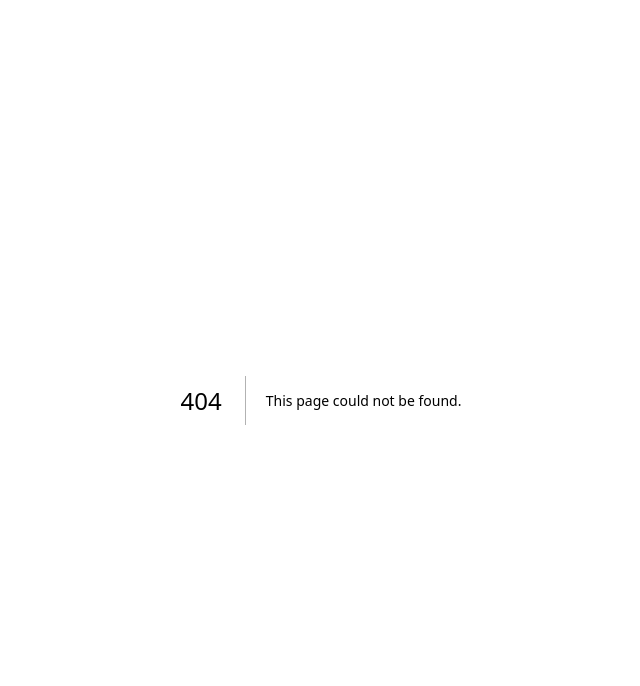
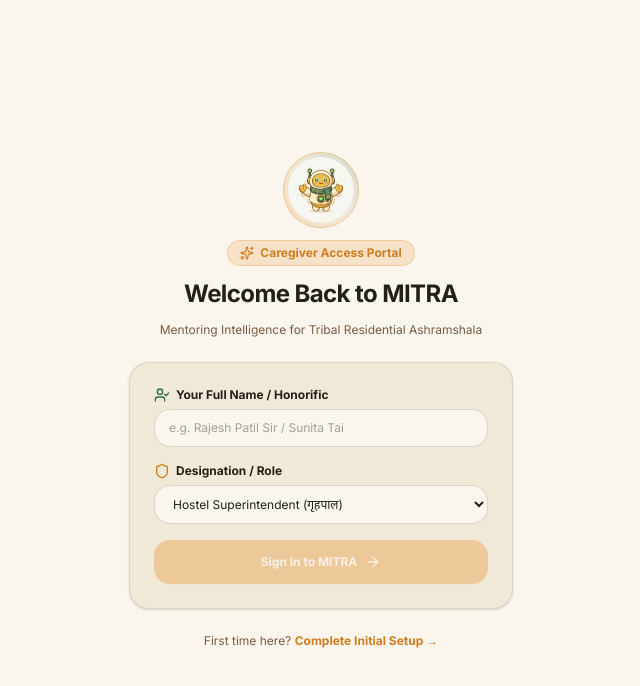
Before and after one commit to Vikas-pixel-bot/MITRA, a Next.js app: page /login in a window 1280 px wide. Before the commit this address had no page. Shown: the top 686 px of the page, without its empty margins (319-959 px from the left). Built offline with nearby package versions, Linux system fonts and the light colour scheme.

Commit message:
feat: Add dedicated login route at /login and enable inline profile name editing in Me space

```diff
--- a/src/actions/user.ts
+++ b/src/actions/user.ts
@@ -74,3 +74,24 @@ export async function saveOnboardingUser(data: OnboardingData) {
     return { success: false, error: message };
   }
 }
+
+export async function updateUserProfile(userId: string, data: { name: string; honorific?: string }) {
+  try {
+    if (!data.name.trim()) {
+      return { success: false as const, error: 'Name cannot be empty' };
+    }
+
+    const updatedUser = await prisma.user.update({
+      where: { id: userId },
+      data: {
+        name: data.name.trim(),
+        honorific: data.honorific ? data.honorific.trim() : data.name.trim(),
+      },
+    });
+
+    return { success: true as const, user: updatedUser };
+  } catch (error) {
+    console.error('Error updating user profile:', error);
+    return { success: false as const, error: 'Failed to update profile' };
+  }
+}
--- a/src/app/(app)/me/page.tsx
+++ b/src/app/(app)/me/page.tsx
@@ -21,8 +21,12 @@ import {
   Flame,
   Award,
   Trash2,
+  Edit2,
+  Save,
+  X,
 } from 'lucide-react';
 import { getMeOverview, addReflection } from '@/actions/me';
+import { updateUserProfile } from '@/actions/user';
 import { getUserHabits, toggleHabit, addCustomHabit, deleteHabit, HabitItem } from '@/actions/habits';
 import { MitraDoodleAvatar } from '@/components/illustrations/MitraDoodleAvatar';
 import { DailyMotivationCard } from '@/components/cards/DailyMotivationCard';
@@ -45,6 +49,9 @@ export default function MePage() {
   const [newHabitName, setNewHabitName] = useState('');
   const [addingHabit, setAddingHabit] = useState(false);
   const [expandedHabits, setExpandedHabits] = useState<Record<string, boolean>>({});
+  const [isEditingName, setIsEditingName] = useState(false);
+  const [editNameInput, setEditNameInput] = useState('');
+  const [savingName, setSavingName] = useState(false);
 
   const toggleHabitExpand = (e: React.MouseEvent, habitId: string) => {
     e.stopPropagation();
@@ -129,6 +136,17 @@ export default function MePage() {
     await deleteHabit(habitId);
   };
 
+  const handleSaveProfile = async () => {
+    if (!editNameInput.trim() || !overview?.success) return;
+    setSavingName(true);
+    const res = await updateUserProfile(overview.user.id, { name: editNameInput.trim(), honorific: editNameInput.trim() });
+    if (res.success && res.user) {
+      setOverview((prev) => (prev?.success ? { ...prev, user: res.user } : prev));
+      setIsEditingName(false);
+    }
+    setSavingName(false);
+  };
+
   if (state === 'loading') {
     return (
       <main className="flex min-h-[100dvh] items-center justify-center px-6 text-center text-xs text-moon/50">
@@ -164,12 +182,48 @@ export default function MePage() {
 
   return (
     <main className="flex min-h-[100dvh] w-full flex-col gap-5 px-6 pb-28 [padding-top:max(1.5rem,env(safe-area-inset-top))]">
-      {/* Visual Header */}
+      {/* Visual Profile Header with Editable Name */}
       <header className="flex items-center justify-between rounded-card border border-morning-sun/20 bg-gradient-to-r from-morning-sun/15 to-cloud-strong p-4 shadow-xs">
-        <div className="space-y-1">
-          <div className="flex items-center gap-2">
-            <h1 className="text-xl font-bold tracking-tight text-moon">{addressee}</h1>
-          </div>
+        <div className="space-y-1.5 flex-1 pr-2">
+          {isEditingName ? (
+            <div className="flex items-center gap-2">
+              <input
+                type="text"
+                value={editNameInput}
+                onChange={(e) => setEditNameInput(e.target.value)}
+                placeholder="Enter your name / honorific..."
+                className="rounded-button border border-morning-sun/40 bg-cloud px-3 py-1.5 text-sm font-bold text-moon focus:outline-none"
+              />
+              <button
+                disabled={savingName || !editNameInput.trim()}
+                onClick={handleSaveProfile}
+                className="flex items-center gap-1 rounded-button bg-morning-sun px-2.5 py-1.5 text-xs font-bold text-white shadow-xs hover:bg-morning-sun-strong disabled:opacity-40"
+              >
+                <Save className="h-3.5 w-3.5" /> Save
+              </button>
+              <button
+                onClick={() => setIsEditingName(false)}
+                className="rounded-button border border-moon/20 bg-cloud px-2 py-1.5 text-xs font-bold text-earth hover:bg-moon/10"
+              >
+                <X className="h-3.5 w-3.5" />
+              </button>
+            </div>
+          ) : (
+            <div className="flex items-center gap-2">
+              <h1 className="text-xl font-bold tracking-tight text-moon">{addressee}</h1>
+              <button
+                type="button"
+                onClick={() => {
+                  setEditNameInput(addressee);
+                  setIsEditingName(true);
+                }}
+                className="flex items-center gap-1 rounded-full bg-cloud-strong border border-moon/10 px-2 py-0.5 text-[10px] font-bold text-earth hover:bg-morning-sun/10 hover:text-morning-sun-strong transition-colors"
+                title="Edit Profile Name"
+              >
+                <Edit2 className="h-3 w-3" /> Edit Profile
+              </button>
+            </div>
+          )}
           <p className="text-xs text-earth">Your monthly reflection journal, mood trends, and habit builder.</p>
         </div>
         <MitraDoodleAvatar size={52} />
--- /dev/null
+++ b/src/app/login/page.tsx
@@ -0,0 +1,108 @@
+'use client';
+
+import { useState } from 'react';
+import Link from 'next/link';
+import { useRouter } from 'next/navigation';
+import { motion } from 'framer-motion';
+import { LogIn, ArrowRight, Shield, Sparkles, UserCheck } from 'lucide-react';
+import { MitraDoodleAvatar } from '@/components/illustrations/MitraDoodleAvatar';
+
+export default function LoginPage() {
+  const router = useRouter();
+  const [nameInput, setNameInput] = useState('');
+  const [roleInput, setRoleInput] = useState('Hostel Superintendent');
+  const [loading, setLoading] = useState(false);
+
+  const handleLogin = (e: React.FormEvent) => {
+    e.preventDefault();
+    if (!nameInput.trim()) return;
+
+    setLoading(true);
+    // Store user session identifiers
+    window.localStorage.setItem('mitra:userName', nameInput.trim());
+    window.localStorage.setItem('mitra:userRole', roleInput);
+
+    setTimeout(() => {
+      router.push('/today');
+    }, 600);
+  };
+
+  return (
+    <main className="flex min-h-[100dvh] w-full flex-col items-center justify-center bg-cloud px-6 py-10">
+      <div className="w-full max-w-sm space-y-6 text-center">
+        {/* Brand Header */}
+        <motion.div
+          initial={{ opacity: 0, y: 16 }}
+          animate={{ opacity: 1, y: 0 }}
+          className="flex flex-col items-center space-y-3"
+        >
+          <MitraDoodleAvatar size={76} />
+          <span className="inline-flex items-center gap-1.5 rounded-full bg-morning-sun/20 px-3 py-1 text-xs font-bold text-morning-sun-strong border border-morning-sun/30">
+            <Sparkles className="h-3.5 w-3.5" /> Caregiver Access Portal
+          </span>
+          <h1 className="text-2xl font-bold tracking-tight text-moon">
+            Welcome Back to MITRA
+          </h1>
+          <p className="text-xs text-earth">
+            Mentoring Intelligence for Tribal Residential Ashramshala
+          </p>
+        </motion.div>
+
+        {/* Login Form Card */}
+        <motion.form
+          initial={{ opacity: 0, y: 16 }}
+          animate={{ opacity: 1, y: 0 }}
+          transition={{ delay: 0.1 }}
+          onSubmit={handleLogin}
+          className="rounded-card border border-moon/10 bg-cloud-strong p-6 space-y-4 shadow-sm text-left"
+        >
+          <div className="space-y-1.5">
+            <label className="text-xs font-bold text-moon flex items-center gap-1.5">
+              <UserCheck className="h-4 w-4 text-forest" /> Your Full Name / Honorific
+            </label>
+            <input
+              type="text"
+              required
+              value={nameInput}
+              onChange={(e) => setNameInput(e.target.value)}
+              placeholder="e.g. Rajesh Patil Sir / Sunita Tai"
+              className="w-full rounded-button border border-moon/15 bg-cloud px-3.5 py-2.5 text-xs text-moon placeholder:text-moon/40 focus:border-morning-sun focus:outline-none"
+            />
+          </div>
+
+          <div className="space-y-1.5">
+            <label className="text-xs font-bold text-moon flex items-center gap-1.5">
+              <Shield className="h-4 w-4 text-morning-sun-strong" /> Designation / Role
+            </label>
+            <select
+              value={roleInput}
+              onChange={(e) => setRoleInput(e.target.value)}
+              className="w-full rounded-button border border-moon/15 bg-cloud px-3.5 py-2.5 text-xs text-moon focus:border-morning-sun focus:outline-none"
+            >
+              <option value="Hostel Superintendent">Hostel Superintendent (गृहपाल)</option>
+              <option value="Assistant Superintendent">Assistant Superintendent</option>
+              <option value="Headmaster / Principal">Headmaster / Principal (मुख्याध्यापक)</option>
+              <option value="Project Officer (PO)">Project Officer / Inspector</option>
+            </select>
+          </div>
+
+          <button
+            type="submit"
+            disabled={loading || !nameInput.trim()}
+            className="flex min-h-[44px] w-full items-center justify-center gap-2 rounded-button bg-morning-sun px-4 py-2.5 text-xs font-bold text-white shadow-xs transition-colors hover:bg-morning-sun-strong disabled:opacity-40"
+          >
+            {loading ? 'Logging in...' : 'Sign In to MITRA'} <ArrowRight className="h-4 w-4" />
+          </button>
+        </motion.form>
+
+        {/* New User Onboarding Link */}
+        <p className="text-xs text-earth">
+          First time here?{' '}
+          <Link href="/onboarding" className="font-bold text-morning-sun-strong hover:underline">
+            Complete Initial Setup →
+          </Link>
+        </p>
+      </div>
+    </main>
+  );
+}
```
